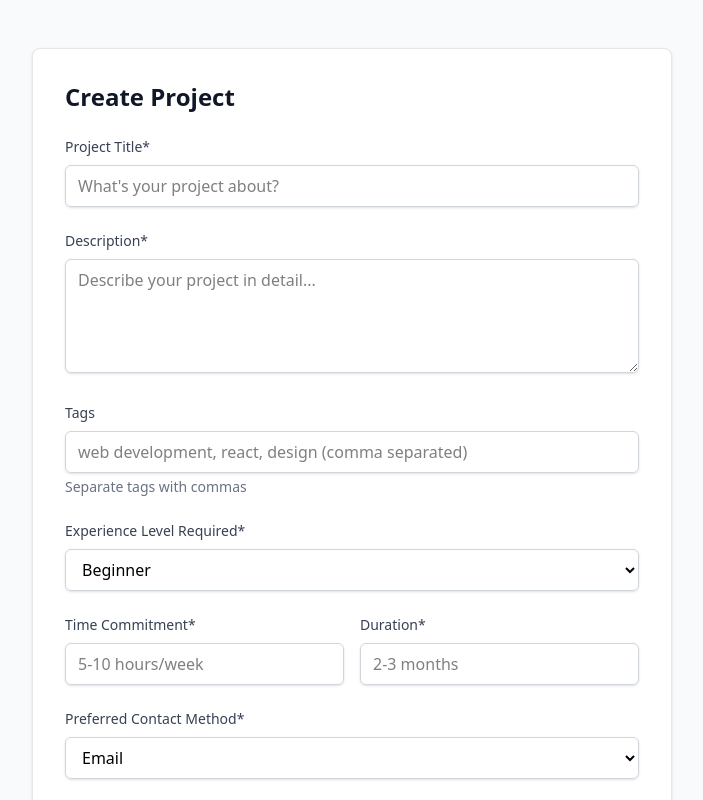
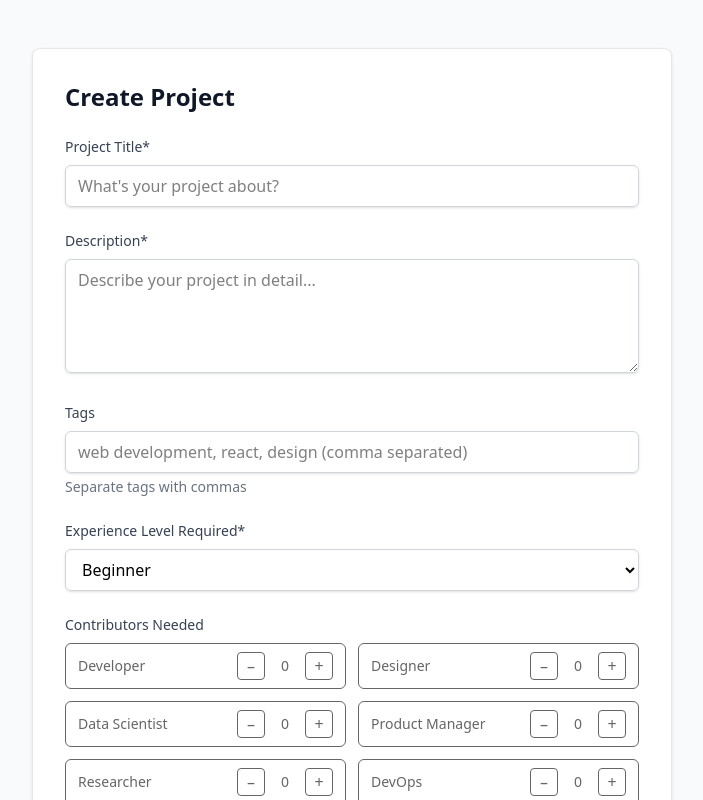
Before and after one commit to CamillaCoronado/SFOS, a SvelteKit app: page /create in a window 1280 px wide. Shown: the top 800 px of the page, without its empty margins (288-991 px from the left). Built offline with nearby package versions, Linux system fonts and the light colour scheme; no server answers; the database is empty.

Commit message:
Needs chips and editor

```diff
--- /dev/null
+++ b/src/lib/components/NeedsChips.svelte
@@ -0,0 +1,24 @@
+<script lang="ts">
+  import type { Needs } from './NeedsEditor.svelte';
+  export let needs: Needs | undefined;
+
+  const labels: Record<keyof Needs,string> = {
+    eng:'Eng', design:'Design', data:'Data/ML', product:'Product',
+    research:'Research', ops:'Ops', policy:'Policy/Legal'
+  };
+
+  $: pairs = needs
+    ? (Object.entries(needs) as [keyof Needs, number][])
+        .filter(([,v]) => v > 0)
+    : [];
+</script>
+
+{#if pairs.length}
+  <div class="flex flex-wrap gap-2">
+    {#each pairs as [k, v]}
+      <span class="inline-flex items-center rounded-full bg-gray-100 text-gray-700 px-2 py-0.5 text-xs">
+        {v} {labels[k]}
+      </span>
+    {/each}
+  </div>
+{/if}
--- /dev/null
+++ b/src/lib/components/NeedsEditor.svelte
@@ -0,0 +1,31 @@
+<script context="module" lang="ts">
+  export type Needs = {
+    eng: number; design: number; data: number; product: number;
+    research: number; ops: number; policy: number;
+  };
+</script>
+
+<script lang="ts">
+  export let needs: Needs;
+
+  const rows = [
+  ['eng','Developer'], ['design','Designer'], ['data','Data Scientist'],
+  ['product','Product Manager'], ['research','Researcher'], ['ops','DevOps'], ['policy','Policy/Legal'],
+] as const;
+
+  function inc(k: keyof Needs) { if (needs[k] < 9) needs = { ...needs, [k]: needs[k] + 1 }; }
+  function dec(k: keyof Needs) { if (needs[k] > 0) needs = { ...needs, [k]: needs[k] - 1 }; }
+</script>
+
+<div class="grid grid-cols-2 gap-3">
+  {#each rows as [k, label]}
+    <div class="flex items-center justify-between rounded-md border px-3 py-2 {needs[k] ? '' : 'opacity-60'}">
+      <span class="text-sm">{label}</span>
+      <div class="flex items-center gap-2">
+        <button type="button" class="w-7 h-7 border rounded" onclick={() => dec(k)}>–</button>
+        <span class="w-6 text-center text-sm">{needs[k]}</span>
+        <button type="button" class="w-7 h-7 border rounded" onclick={() => inc(k)}>+</button>
+      </div>
+    </div>
+  {/each}
+</div>
--- a/src/lib/components/ProjectCard.svelte
+++ b/src/lib/components/ProjectCard.svelte
@@ -4,6 +4,7 @@
   import { page } from '$app/stores';
   import type { Project, VoteType} from '$lib/stores/projects';
   import Voting from './Voting.svelte';
+  import NeedsChips from './NeedsChips.svelte';
 
 
   let {
@@ -166,6 +167,9 @@
           </span>
         {/each}
       </div>
+      {#if project.needs}
+        <div class="mt-2"><NeedsChips needs={project.needs} /></div>
+      {/if}
 
       <!-- Stats -->
       <div class="flex items-center text-gray-600 text-sm">
--- a/src/lib/stores/projects.ts
+++ b/src/lib/stores/projects.ts
@@ -19,6 +19,7 @@ import {
   increment
 } from 'firebase/firestore';
 import { getAuth } from 'firebase/auth';
+import type { Needs } from '$lib/components/NeedsEditor.svelte';
 
 type ProjectCategory = 'idea' | 'fleshed-out' | 'policy-proposal';
 
@@ -47,6 +48,7 @@ export interface Project {
     duration: string;
     contactMethod: 'discord' | 'email' | 'github' | 'other';
     contactInfo: string;
+    needs?: Needs | null;
 }
 
 export const projects = writable<Project[]>([]);
@@ -100,6 +102,7 @@ export async function addProject(projectData: Omit<Project, 'id' | 'comments' |
       userVote: null,
       githubUrl: projectData.githubUrl || null, // ← Convert undefined to null
       imageUrl: projectData.imageUrl || null,
+      needs: projectData.needs ?? null,
     };
 
     const docRef = await addDoc(collection(db, 'projects'), project);
--- a/src/routes/create/+page.svelte
+++ b/src/routes/create/+page.svelte
@@ -1,6 +1,10 @@
 <script lang="ts">
   import { addProject } from '$lib/stores/projects';
   import { goto } from '$app/navigation';
+  import NeedsEditor, { type Needs } from '$lib/components/NeedsEditor.svelte';
+
+  let needs: Needs = { eng:0, design:0, data:0, product:0, research:0, ops:0, policy:0 }; // ✅ local state
+
 
   let title: string = '';
   let description: string = '';
@@ -13,6 +17,8 @@
   let contactMethod: 'discord' | 'email' | 'github' | 'other' = 'email';
   let contactInfo: string = '';
   let userType: 'civic-hacker' | 'government' | 'resident-org' = 'civic-hacker';
+
+
 
   let isLoading = false;
   let error: string | null = null;
@@ -34,7 +40,8 @@
         duration,
         contactMethod,
         contactInfo,
-        authorType: userType
+        authorType: userType,
+        needs,
       });
 
       await goto('/projects'); // Wait for navigation
@@ -113,6 +120,11 @@
             <option value="advanced">Advanced</option>
           </select>
         </div>
+
+        <label for="experienceLevel" class="block text-sm font-medium text-gray-700 mb-2">
+          Contributors Needed
+        </label>
+        <NeedsEditor bind:needs={needs} />
 
         <!-- Time Commitment & Duration -->
         <div class="grid grid-cols-1 md:grid-cols-2 gap-4">
--- a/src/routes/project/[id]/+page.svelte
+++ b/src/routes/project/[id]/+page.svelte
@@ -7,6 +7,7 @@
   import { readable, type Readable } from 'svelte/store';
   import { userProfileStore } from '$lib/stores/userProfiles';
   import type { UserProfile } from '$lib/stores/auth/auth';
+  import NeedsChips from '$lib/components/NeedsChips.svelte';
 
   $: project = $projects.find(p => p.id === $page.params.id);
 
@@ -46,6 +47,12 @@
 
     <!-- project details grid -->
     <div class="grid md:grid-cols-2 gap-6 mb-8">
+      {#if project.needs}
+        <div class="mb-6">
+          <h3 class="font-semibold text-gray-900 mb-2">Contributors needed</h3>
+          <NeedsChips needs={project.needs} />
+        </div>
+      {/if}
       <div>
         <h3 class="font-semibold text-gray-900 mb-2">Time Commitment</h3>
         <p class="text-gray-600">{project.timeCommitment}</p>
```
